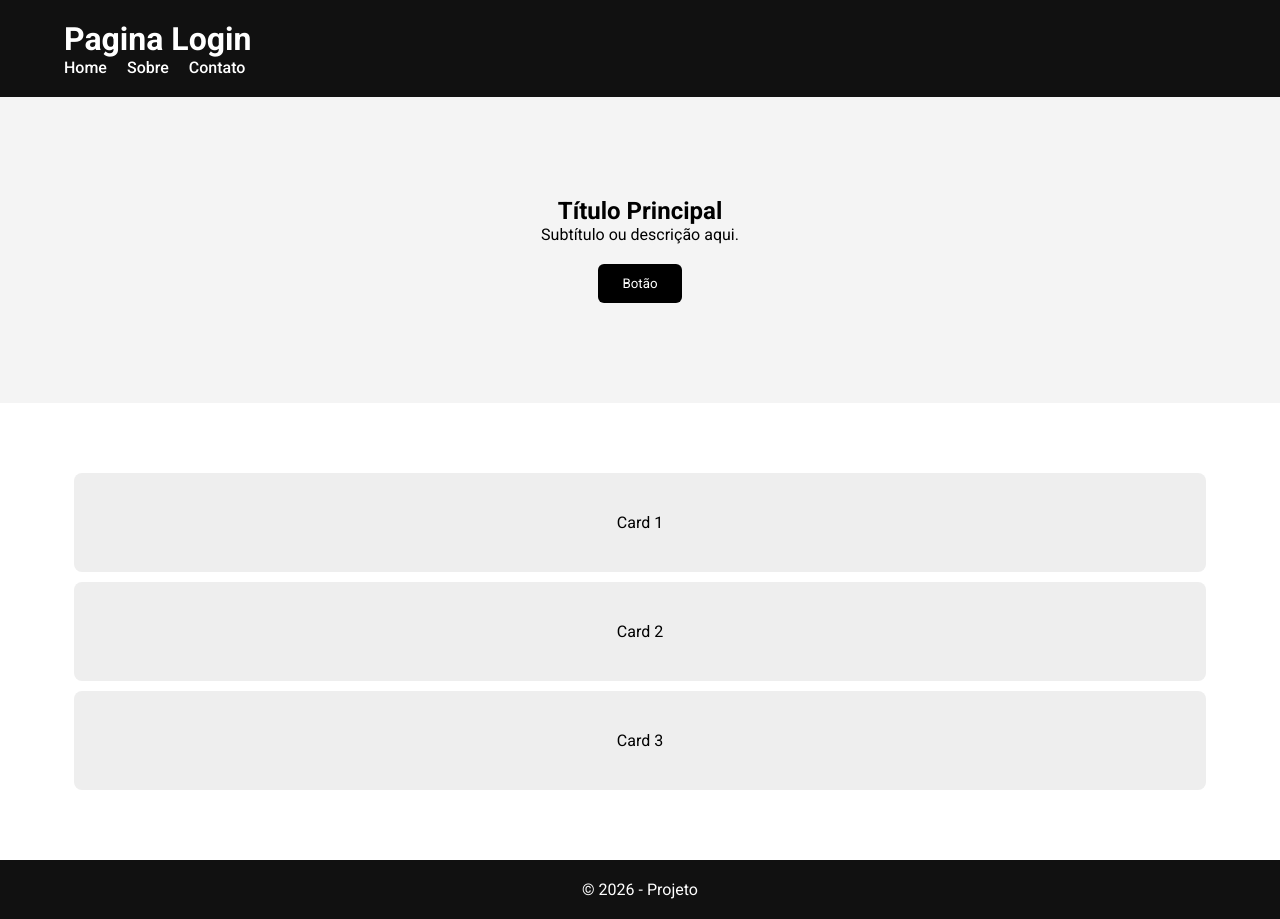
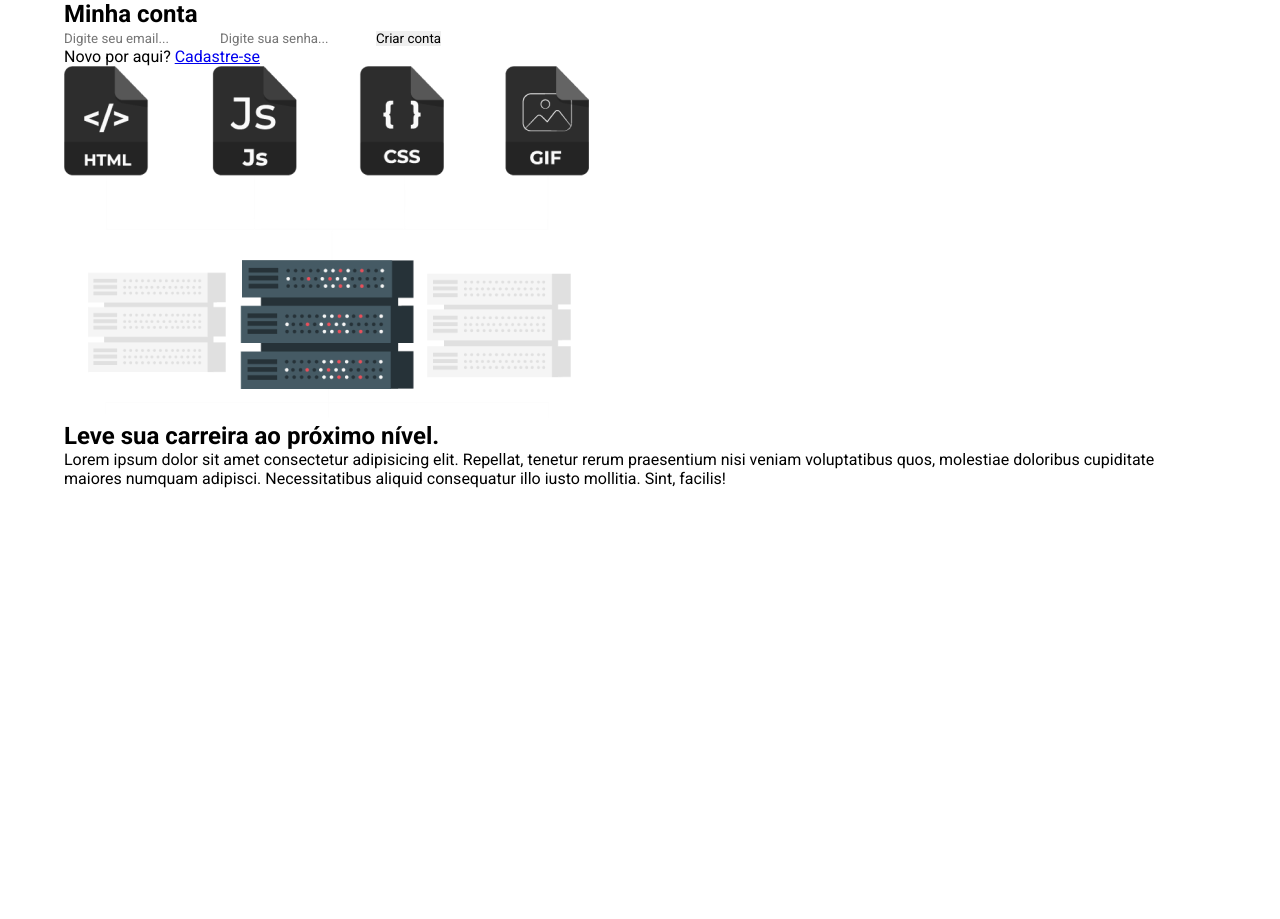
Before and after one commit to arthurpush/html-css-challenge, a plain HTML site: page index.html in a window 1280 px wide. After the commit the page ends 800 px from the top, so only its background shows below. Drawn offline with Linux system fonts and the light colour scheme.

Commit message:
Melhorando o html com mais recursos

```diff
--- a/index.html
+++ b/index.html
@@ -20,45 +20,35 @@
 </head>
 <body>
 
-  <!-- ===== HEADER ===== -->
-  <header class="header">
-    <div class="container">
+  <main class="container">
 
-      <h1>Pagina Login</h1>
+    <section class="left">
+      <h1>Minha conta</h1>
 
-      <nav>
-        <ul class="menu">
-          <li><a href="#">Home</a></li>
-          <li><a href="#">Sobre</a></li>
-          <li><a href="#">Contato</a></li>
-        </ul>
-      </nav>
+      <form>
+        <input type="email" placeholder="Digite seu email..."/>
 
-    </div>
-  </header>
+        <input type="password" placeholder="Digite sua senha..."/>
 
-  <!-- ===== HERO ===== -->
-  <section class="hero">
-    <div class="container">
-      <h2>Título Principal</h2>
-      <p>Subtítulo ou descrição aqui.</p>
-      <button>Botão</button>
-    </div>
-  </section>
+        <button type="submit">Criar conta</button>
+        </form>
 
-  <!-- ===== CARDS ===== -->
-  <section class="cards">
-    <div class="container">
-      <div class="card">Card 1</div>
-      <div class="card">Card 2</div>
-      <div class="card">Card 3</div>
-    </div>
-  </section>
+        <div class="area">
+          <span class="link">Novo por aqui? <a href="signup.html">Cadastre-se</a> </span>
+        </div>
 
-  <!-- ===== FOOTER ===== -->
-  <footer class="footer">
-    <p>© 2026 - Projeto</p>
-  </footer>
+    </section>
+
+    <section class="right">
+      <img class="info-img" src="assets/info.png" alt="Informações do projeto"/>
+
+      <h2 class="subtitle">Leve sua carreira ao próximo nível.</h2>
+      <p class="description">
+        Lorem ipsum dolor sit amet consectetur adipisicing elit. Repellat, tenetur rerum praesentium nisi veniam voluptatibus quos, molestiae doloribus cupiditate maiores numquam adipisci. Necessitatibus aliquid consequatur illo iusto mollitia. Sint, facilis!
+      </p>
+    </section>
+
+  </main>
 
 </body>
 </html>
```
